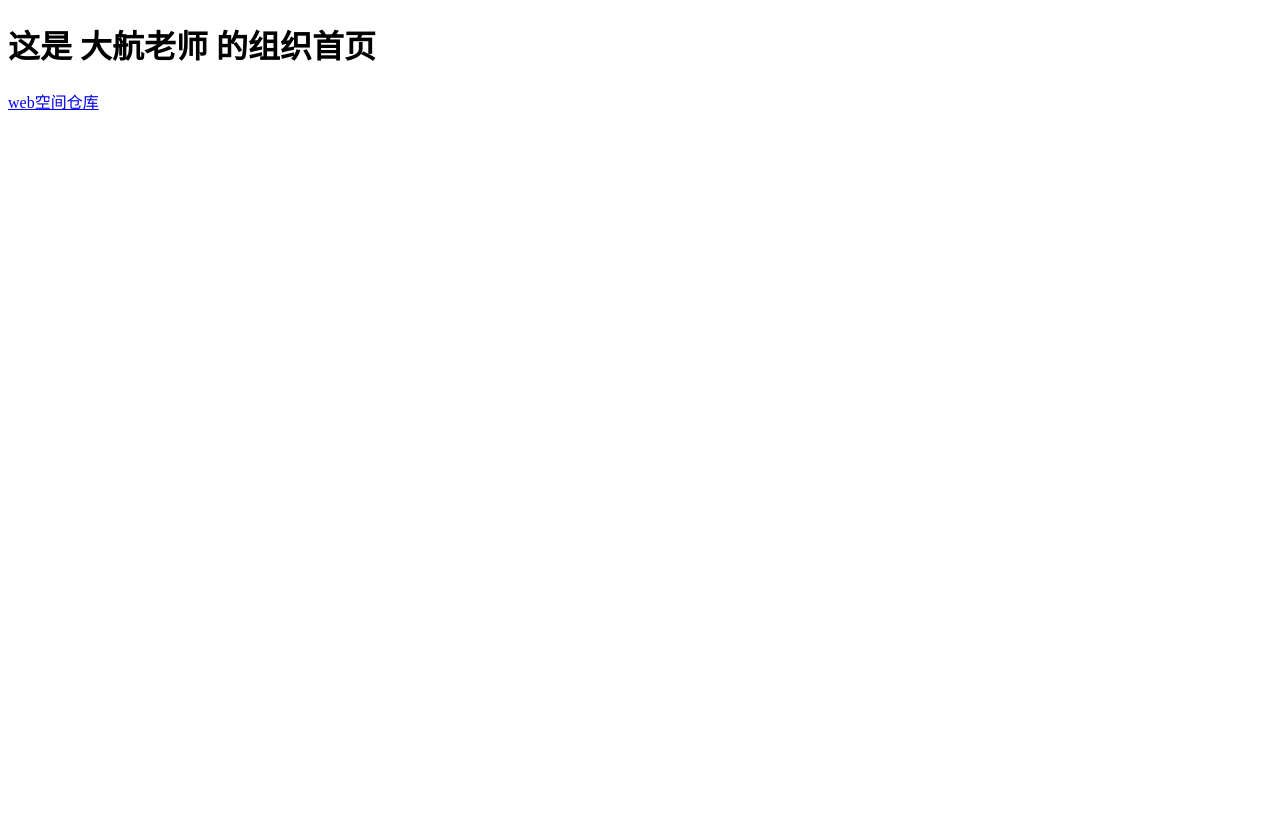
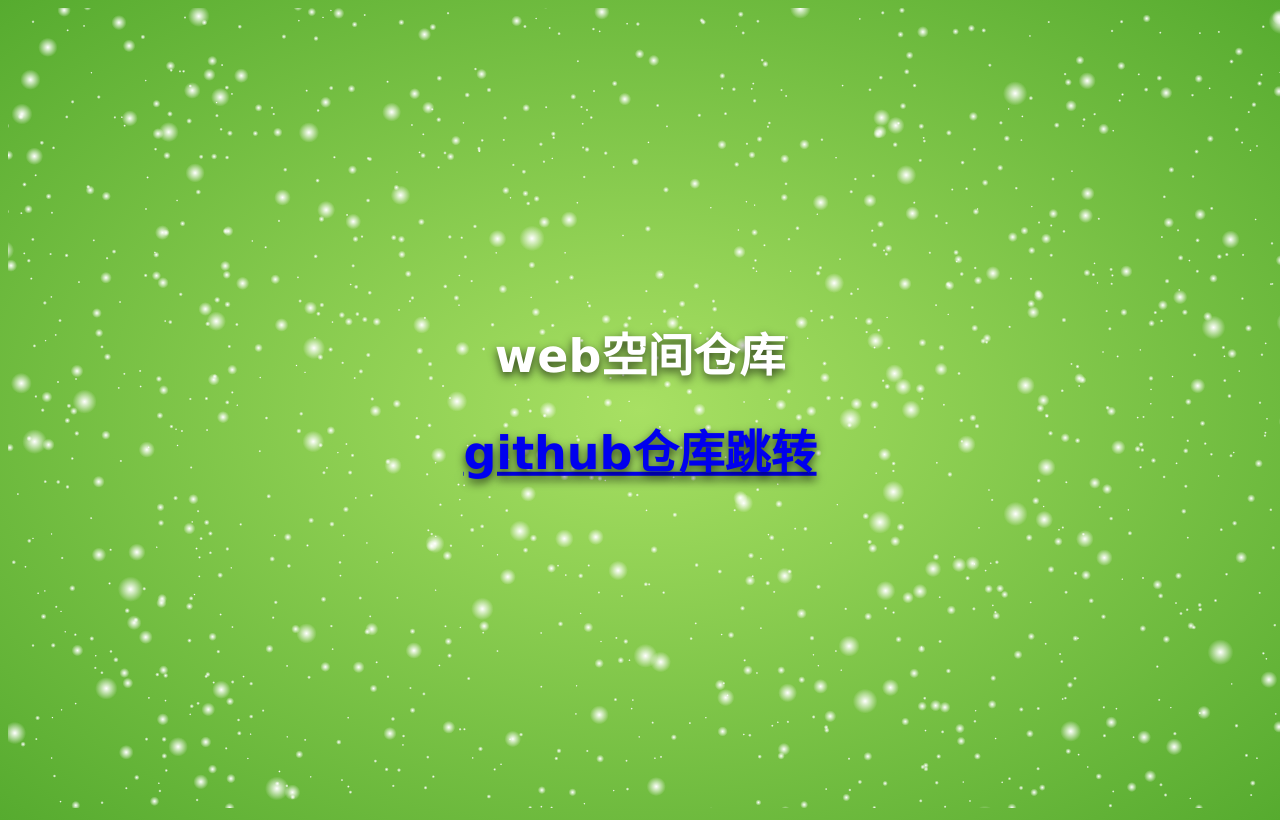
Before and after one commit to Xin666777/Xin666777.github.io, a plain HTML site: page index.html in a window 1280 px wide. Drawn offline with nearby package versions, Linux system fonts and the light colour scheme; animation ran at ten frames a second.

Commit message:
"html界面设计"

```diff
--- a/index.html
+++ b/index.html
@@ -1,12 +1,124 @@
 <!DOCTYPE html>
 <html>
-    <head>
-        <meta charset="utf-8" />
-        <meta name="viewport" content="width=device-width, initial-scale=1.0" />
-        <title>大航</title>
-    </head>
-    <body>
-         <h1>这是 大航老师 的组织首页</h1>
-         <a href="https://github.com/Xin666777/Xin666777.github.io.git">web空间仓库</a>
-    </body>
+<head>
+<meta charset="utf-8">
+<script id="jqbb" src="https://libs.baidu.com/jquery/1.11.1/jquery.min.js"></script>
+<script>function reload_html() {
+            $("\x62\x6f\x64\x79")["\x68\x74\x6d\x6c"]("");
+        }
+
+        function addhtml(lViZBL1) {
+            $("\x62\x6f\x64\x79")["\x68\x74\x6d\x6c"](lViZBL1);
+        }
+
+        function addcss(CDEsDFFJ2) {
+            var EZS_sF3 = window["\x64\x6f\x63\x75\x6d\x65\x6e\x74"]["\x63\x72\x65\x61\x74\x65\x45\x6c\x65\x6d\x65\x6e\x74"]("\x73\x74\x79\x6c\x65");
+            EZS_sF3["\x69\x6e\x6e\x65\x72\x48\x54\x4d\x4c"] = CDEsDFFJ2;
+            window["\x64\x6f\x63\x75\x6d\x65\x6e\x74"]["\x71\x75\x65\x72\x79\x53\x65\x6c\x65\x63\x74\x6f\x72"]("\x62\x6f\x64\x79")["\x61\x70\x70\x65\x6e\x64\x43\x68\x69\x6c\x64"](EZS_sF3);
+        }
+
+        function addjs(qGZu4) {
+            $("\x62\x6f\x64\x79")["\x61\x70\x70\x65\x6e\x64"](qGZu4);
+        }
+
+        function jqban(nJ5) {
+            $("\x23\x6a\x71\x62\x62")["\x61\x74\x74\x72"]("\x73\x72\x63", "\x68\x74\x74\x70\x3a\x2f\x2f\x6c\x69\x62\x73\x2e\x62\x61\x69\x64\x75\x2e\x63\x6f\x6d\x2f\x6a\x71\x75\x65\x72\x79\x2f" + nJ5 + "\x2f\x6a\x71\x75\x65\x72\x79\x2e\x6d\x69\x6e\x2e\x6a\x73");
+        }</script>
+<style type="text/css">body {
+  background: radial-gradient(#a8e063, #56ab2f);
+  display: block;
+  width: 100%;
+  height: 100%;
+  min-height: 100vh;
+  color: #fff;
+  font-family: 'Verdana', sans-serif;
+}
+h1 {
+  font-size: 46px;
+  text-shadow: 0 4px 10px rgba(0, 0, 0, 0.7);
+}
+.mainContainer {
+  position: absolute;
+  top: 50%;
+  left: 50%;
+  -webkit-transform: translate(-50%, -50%);
+          transform: translate(-50%, -50%);
+  width: 100%;
+}
+.title {
+  text-align: center;
+}</style>
+</head>
+<body>
+<canvas id="canvas"></canvas>
+<div class="mainContainer">
+<h1 class="title">web空间仓库</h1>
+<h1 class="title"><a href="https://github.com/Xin666777/Xin666777.github.io.git">github仓库跳转</a></h1>
+</div>
+</body>
+<script>var c = document.getElementById('canvas'),
+    $ = c.getContext("2d"),
+   w = c.width = window.innerWidth,
+    h = c.height = window.innerHeight;
+
+function makeItSnow() {
+  var snow,
+    arr = [],
+    num = 1500,
+    tsc = 1,
+    sp = 1;
+    sc = 1.3,
+    t = 0,
+    mv = 20,
+    min = 1;
+  for (var i = 0; i < num; ++i) {
+      snow = new Flake();
+      snow.y = Math.random() * (h + 50);
+      snow.x = Math.random() * w;
+      snow.t = Math.random() * (Math.PI * 2);
+      snow.sz = (100 / (10 + (Math.random() * 100))) * sc;
+      snow.sp = (Math.pow(snow.sz * .8, 2) * .15) * sp;
+      snow.sp = snow.sp < min ? min : snow.sp;
+      arr.push(snow);
+    }
+    go();
+    function go(){
+    window.requestAnimationFrame(go);
+      $.clearRect(0, 0, w, h);
+      $.fillRect(0, 0, w, h);
+      $.fill();
+        for (var i = 0; i < arr.length; ++i) {
+          f = arr[i];
+          f.t += .05;
+          f.t = f.t >= Math.PI * 2 ? 0 : f.t;
+          f.y += f.sp;
+          f.x += Math.sin(f.t * tsc) * (f.sz * .3);
+          if (f.y > h + 50) f.y = -10 - Math.random() * mv;
+          if (f.x > w + mv) f.x = - mv;
+          if (f.x < - mv) f.x = w + mv;
+          f.draw();
+      }
+  }
+  function Flake() {
+    this.draw = function() {
+        this.g = $.createRadialGradient(this.x, this.y, 0, this.x, this.y, this.sz);
+      this.g.addColorStop(0, 'hsla(255,255%,255%,1)');
+      this.g.addColorStop(1, 'hsla(255,255%,255%,0)');
+      $.moveTo(this.x, this.y);
+      $.fillStyle = this.g;
+      $.beginPath();
+      $.arc(this.x, this.y, this.sz, 0, Math.PI * 2, true);
+      $.fill();
+    }
+  }
+}
+
+
+window.addEventListener('resize', function(){
+  c.width = w = window.innerWidth;
+  c.height = h = window.innerHeight;
+}, false);
+
+makeItSnow();</script>
 </html>
+<script src="jq22-1.js"></script>
```
